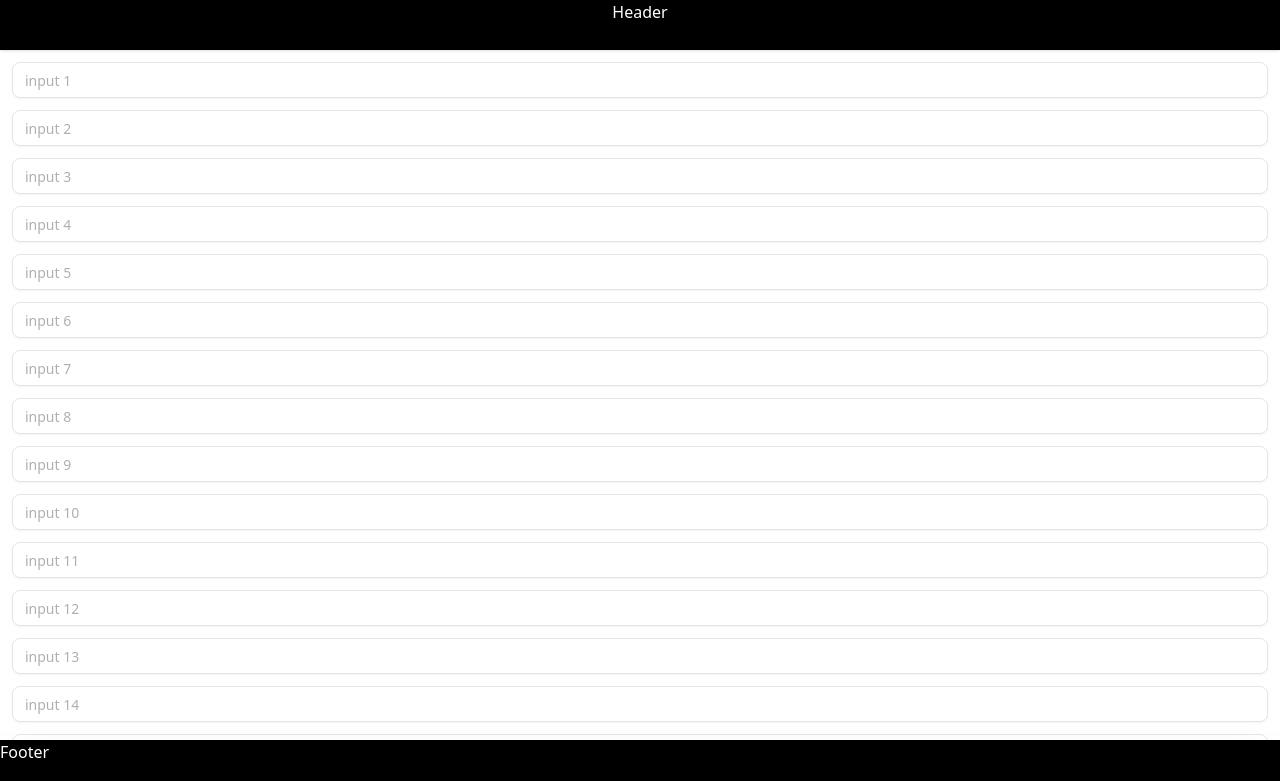
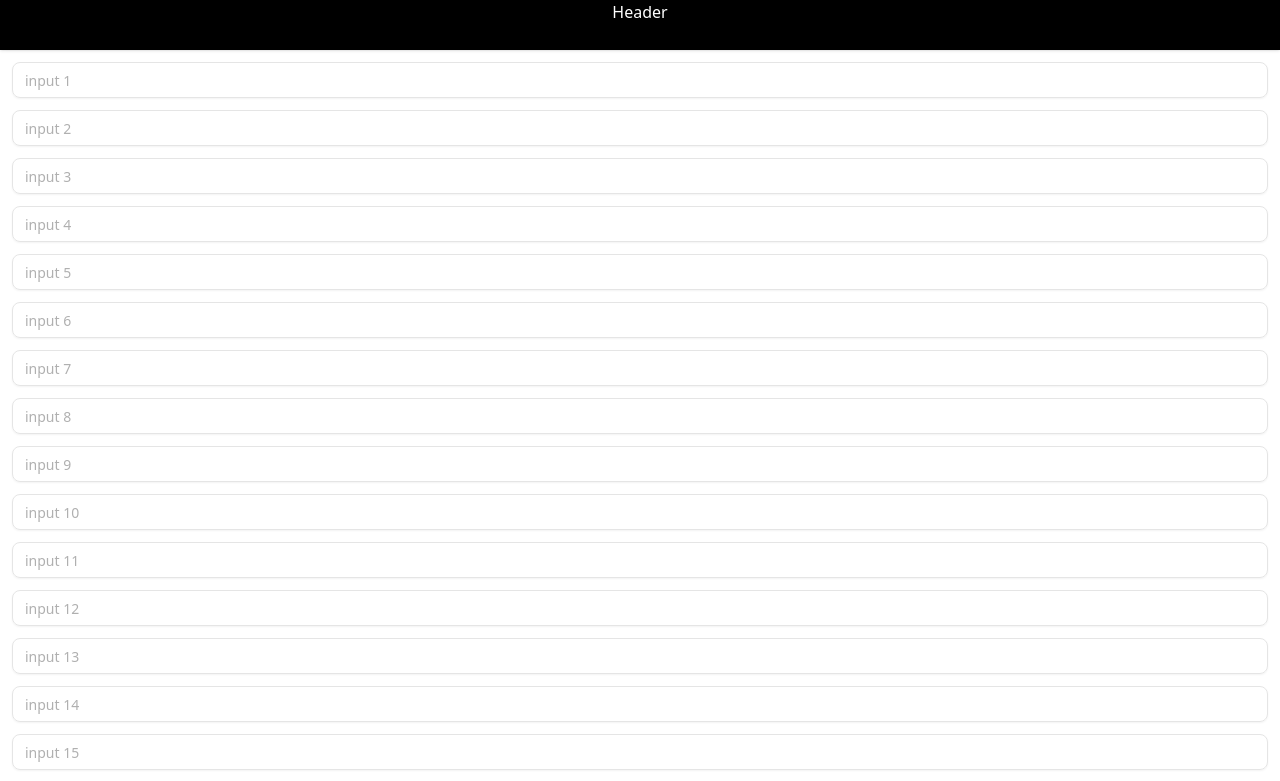
Before and after one commit to underground/shadcn-example, a Next.js app: page /sp in a window 1280 px wide. Shown: the top 781 px of the page. Built offline with nearby package versions, Linux system fonts and the light colour scheme.

Commit message:
revert sticky

```diff
--- a/app/sp/page.tsx
+++ b/app/sp/page.tsx
@@ -47,15 +47,15 @@ export default function Page() {
           //   h-[60px]
           //   pb-[max(0px,env(safe-area-inset-bottom))]
           // "
-          className="
-          sticky bottom-0 z-10
-          bg-black text-white
-          shadow-2xl
-          min-h-[60px]
-          h-[60px]
-          pb-[max(0px,env(safe-area-inset-bottom))]
-        "
-          // className="bg-black text-white p-3 mt-auto text-center"
+          //   className="
+          //   sticky bottom-0 z-10
+          //   bg-black text-white
+          //   shadow-2xl
+          //   min-h-[60px]
+          //   h-[60px]
+          //   pb-[max(0px,env(safe-area-inset-bottom))]
+          // "
+          className="bg-black text-white p-3 mt-auto text-center"
         >
           Footer
         </footer>
```
